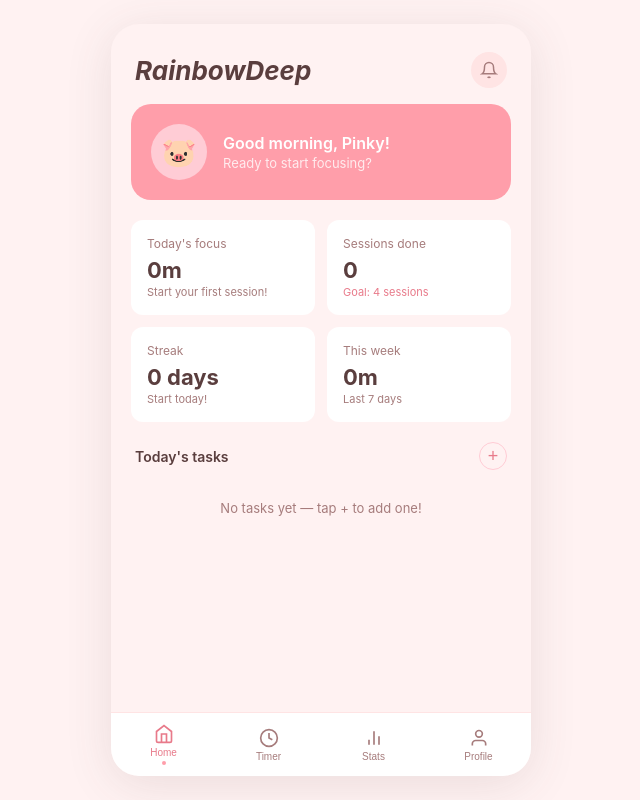
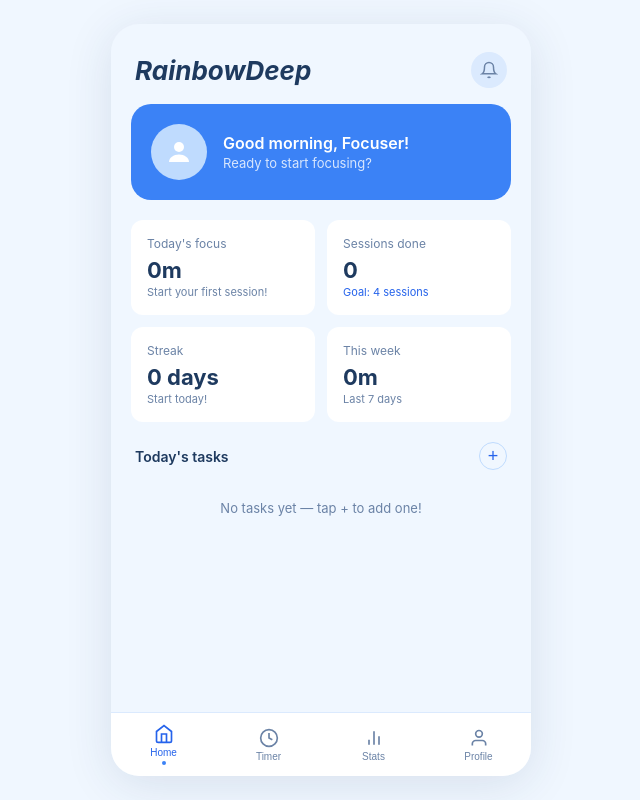
Before and after one commit to Baworntatt9/Pinkypinkpie, a Next.js app: page / in a window 1280 px wide. Shown: the whole page, without its empty margins (319-959 px from the left). Built offline with nearby package versions, Linux system fonts and the light colour scheme.

Commit message:
change color + change profile icon

```diff
--- a/app/globals.css
+++ b/app/globals.css
@@ -3,13 +3,13 @@
 @tailwind utilities;
 
 :root {
-  --primary: #FFF2F2;
-  --secondary: #FFE4E4;
-  --accent: #FF9EAA;
-  --accent-light: #FFCCD5;
-  --accent-dark: #E87A8A;
-  --text: #5A3E3E;
-  --subtext: #A67C7C;
+  --primary: #F0F7FF;
+  --secondary: #DBEAFE;
+  --accent: #3B82F6;
+  --accent-light: #BFDBFE;
+  --accent-dark: #2563EB;
+  --text: #1E3A5F;
+  --subtext: #6B83A6;
   --white: #ffffff;
   --nav-height: 64px;
   --radius: 20px;
@@ -61,7 +61,7 @@ body {
     max-width: 420px;
     height: min(780px, calc(100vh - 48px));
     border-radius: 28px;
-    box-shadow: 0 8px 48px rgba(90, 62, 62, 0.12);
+    box-shadow: 0 8px 48px rgba(30, 58, 95, 0.12);
     overflow: hidden;
   }
 }
--- a/components/HomeTab.tsx
+++ b/components/HomeTab.tsx
@@ -49,7 +49,7 @@ export default function HomeTab({
     const diff = focusMinutes - yesterdayMinutes
     vsYesterday = {
       text: diff === 0 ? 'Same as yesterday' : diff > 0 ? `+${fmt(diff)} vs yesterday` : `-${fmt(Math.abs(diff))} vs yesterday`,
-      color: diff >= 0 ? '#6dbb7a' : '#E87A8A',
+      color: diff >= 0 ? '#6dbb7a' : '#EF5350',
     }
   }
 
@@ -103,10 +103,13 @@ export default function HomeTab({
       {/* Greeting Card */}
       <div style={{ margin: '0 20px 20px', background: 'var(--accent)', borderRadius: 'var(--radius)', padding: '20px', display: 'flex', alignItems: 'center', gap: 16 }}>
         <div style={{ width: 56, height: 56, borderRadius: '50%', background: 'var(--accent-light)', display: 'flex', alignItems: 'center', justifyContent: 'center', flexShrink: 0 }}>
-          <span style={{ fontSize: 28, lineHeight: 1 }}>🐷</span>
+          <svg viewBox="0 0 24 24" fill="white" style={{ width: 30, height: 30 }}>
+            <circle cx="12" cy="8" r="4" />
+            <path d="M4 20c0-3.3 3.6-6 8-6s8 2.7 8 6" />
+          </svg>
         </div>
         <div>
-          <h3 style={{ fontSize: 16, fontWeight: 600, color: '#fff' }}>{greet()}, Pinky!</h3>
+          <h3 style={{ fontSize: 16, fontWeight: 600, color: '#fff' }}>{greet()}, Focuser!</h3>
           <p style={{ fontSize: 13, color: 'rgba(255,255,255,0.8)', marginTop: 2 }}>
             {focusMinutes > 0 ? `You've focused ${focusStr} today` : 'Ready to start focusing?'}
           </p>
--- a/components/ProfileTab.tsx
+++ b/components/ProfileTab.tsx
@@ -64,7 +64,10 @@ export default function ProfileTab({ profile, history, sessionsToday, focusMinut
       {/* Hero */}
       <div style={{ display: 'flex', flexDirection: 'column', alignItems: 'center', padding: '20px 0 24px' }}>
         <div style={{ width: 80, height: 80, borderRadius: '50%', background: 'var(--accent-light)', display: 'flex', alignItems: 'center', justifyContent: 'center', marginBottom: 12 }}>
-          <span style={{ fontSize: 40, lineHeight: 1 }}>🐷</span>
+          <svg viewBox="0 0 24 24" fill="var(--accent)" style={{ width: 44, height: 44 }}>
+            <circle cx="12" cy="8" r="4" />
+            <path d="M4 20c0-3.3 3.6-6 8-6s8 2.7 8 6" />
+          </svg>
         </div>
 
         {editingName ? (
--- a/components/StatTab.tsx
+++ b/components/StatTab.tsx
@@ -108,9 +108,9 @@ export default function StatTab({ history, sessionsToday, focusMinutes }: StatPr
         <div style={{ fontSize: 14, fontWeight: 600, color: 'var(--text)', marginBottom: 16 }}>Daily focus time (minutes)</div>
         <ResponsiveContainer width="100%" height={160}>
           <LineChart data={weekData} margin={{ top: 4, right: 4, left: -24, bottom: 0 }}>
-            <CartesianGrid strokeDasharray="3 3" stroke="#FFE4E4" />
-            <XAxis dataKey="day" tick={{ fontSize: 11, fill: '#A67C7C' }} axisLine={false} tickLine={false} />
-            <YAxis tick={{ fontSize: 10, fill: '#A67C7C' }} axisLine={false} tickLine={false} />
+            <CartesianGrid strokeDasharray="3 3" stroke="#DBEAFE" />
+            <XAxis dataKey="day" tick={{ fontSize: 11, fill: '#6B83A6' }} axisLine={false} tickLine={false} />
+            <YAxis tick={{ fontSize: 10, fill: '#6B83A6' }} axisLine={false} tickLine={false} />
             <Tooltip
               contentStyle={{ background: '#fff', border: '1px solid var(--secondary)', borderRadius: 8, fontSize: 12 }}
               labelStyle={{ color: 'var(--text)', fontWeight: 600 }}
@@ -118,10 +118,10 @@ export default function StatTab({ history, sessionsToday, focusMinutes }: StatPr
             <Line
               type="monotone"
               dataKey="minutes"
-              stroke="#FF9EAA"
+              stroke="#3B82F6"
               strokeWidth={2.5}
-              dot={{ fill: '#FF9EAA', r: 4, strokeWidth: 0 }}
-              activeDot={{ r: 6, fill: '#E87A8A', stroke: 'white', strokeWidth: 2 }}
+              dot={{ fill: '#3B82F6', r: 4, strokeWidth: 0 }}
+              activeDot={{ r: 6, fill: '#2563EB', stroke: 'white', strokeWidth: 2 }}
             />
           </LineChart>
         </ResponsiveContainer>
```
